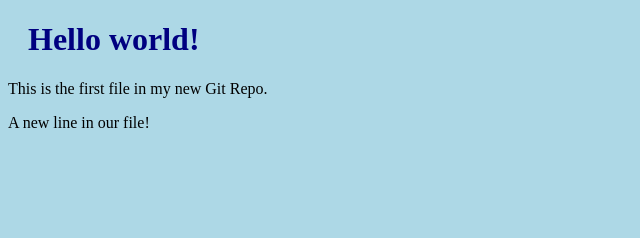
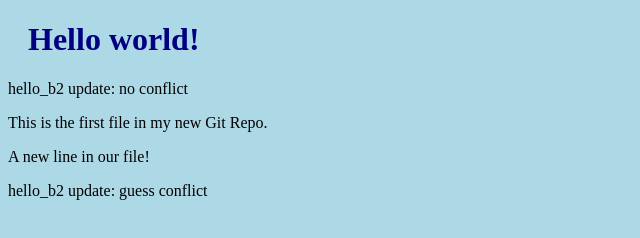
Before and after one commit to chaochaozhangsg/chaochaozhangsg.github.io, a plain HTML site: page index.html in a window 1280 px wide. Shown: the whole page, without its empty margins (0-640 px from the left). Drawn offline with Linux system fonts and the light colour scheme.

Commit message:
hello_b2 update

```diff
--- a/index.html
+++ b/index.html
@@ -7,9 +7,10 @@
 <body>
 
 <h1>Hello world!</h1>
+<p>hello_b2 update: no conflict</p>
 <p>This is the first file in my new Git Repo.</p>
 <p>A new line in our file!</p>
-
+<p>hello_b2 update: guess conflict</p>
 
 </body>
 </html>
```
